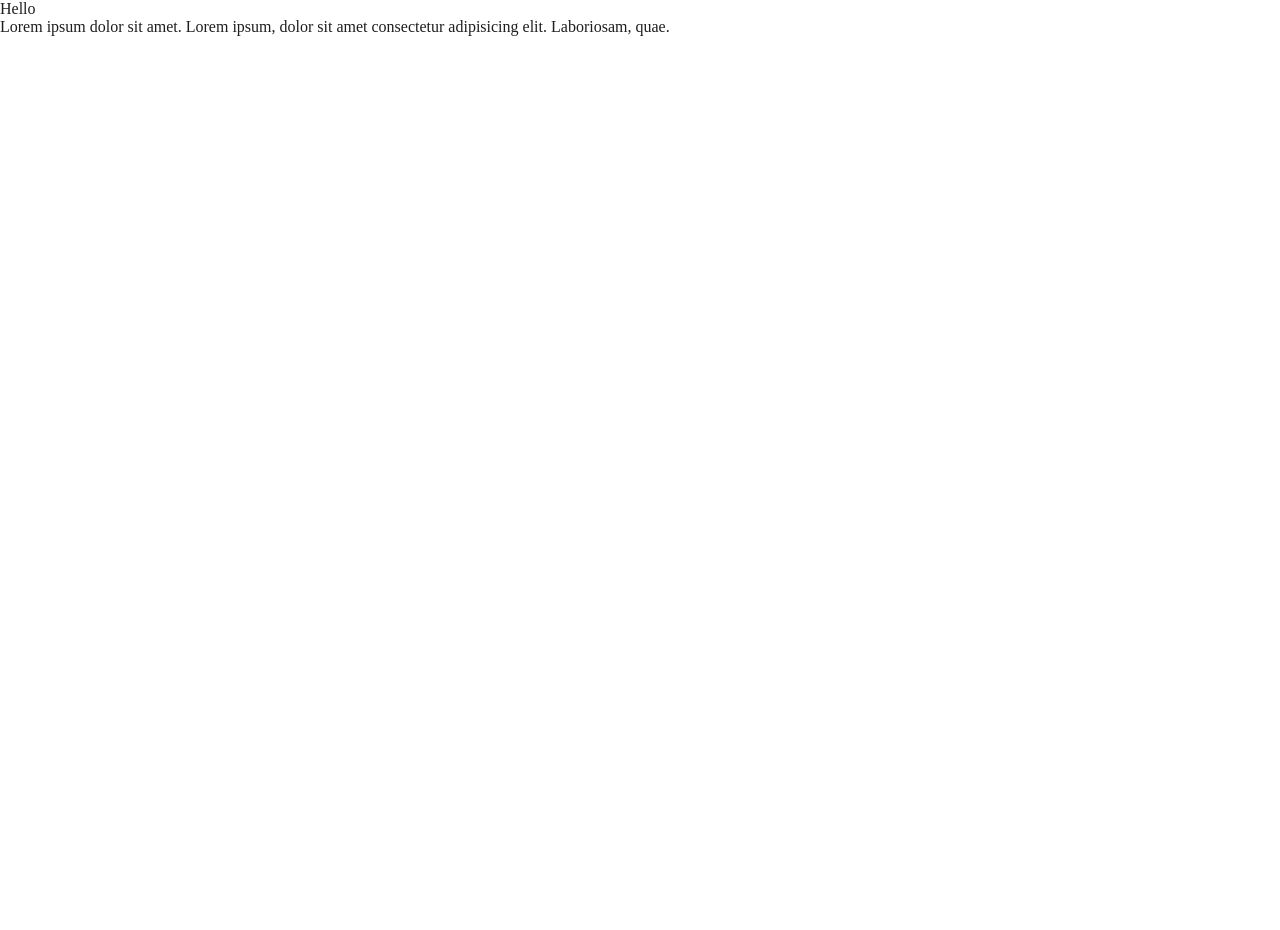
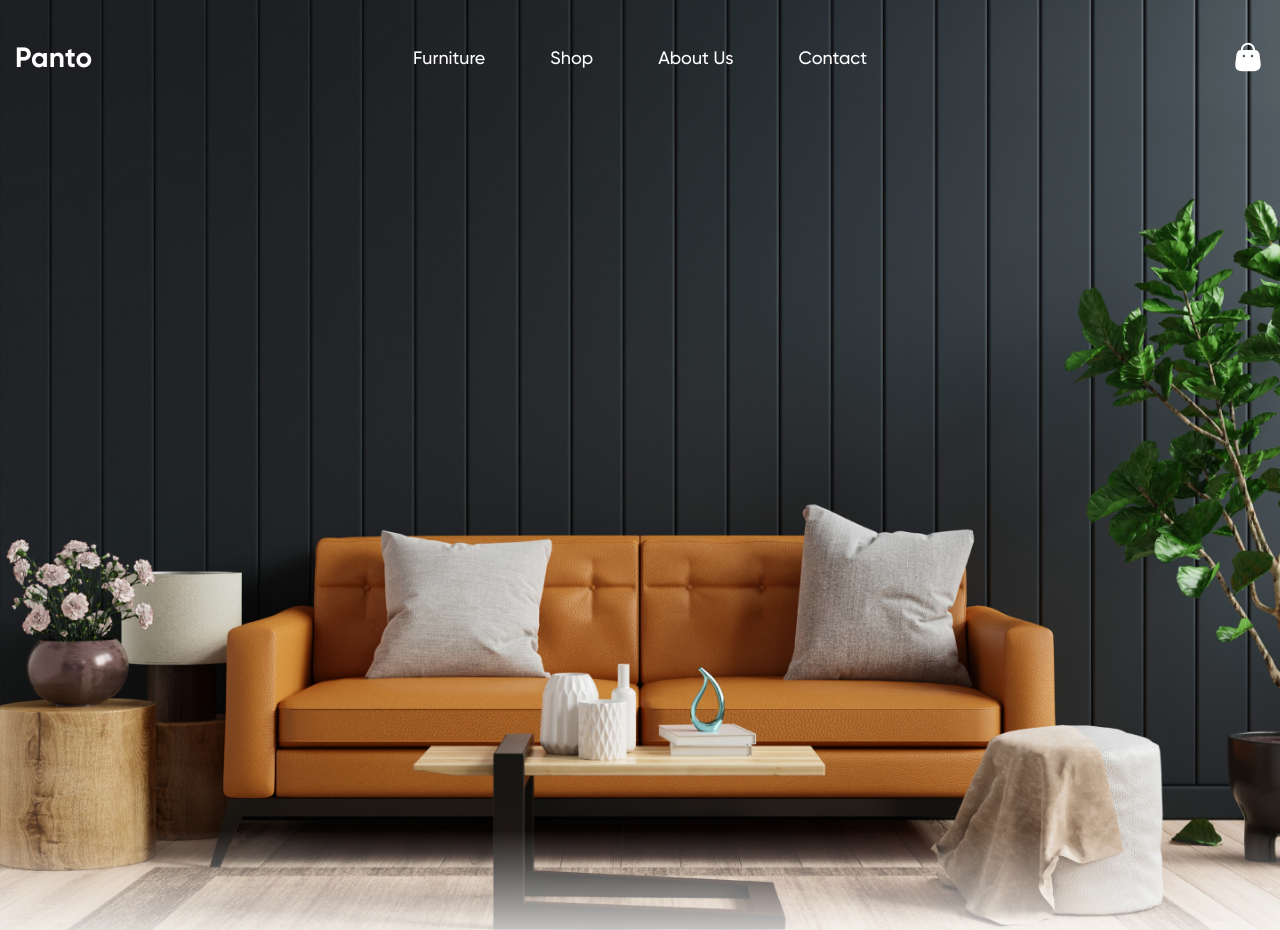
Before and after one commit to Alexana7/Furniture-store, a plain HTML site: page index.html in a window 1280 px wide. Shown: the top 930 px of the page. Before the commit the page ends 800 px from the top, so only its background shows below. Drawn offline with Linux system fonts and the light colour scheme.

Commit message:
add styles for nav-block

```diff
--- a/index.html
+++ b/index.html
@@ -5,10 +5,25 @@
   <meta name="viewport" content="width=device-width, initial-scale=1.0">
   <link rel="stylesheet" href="./css/main.css">
   <title>Panto</title>
-  <h1>Hello</h1>
-  <p>Lorem ipsum dolor sit amet. Lorem ipsum, dolor sit amet consectetur adipisicing elit. Laboriosam, quae.</p>
 </head>
 <body>
+  <header class="header">
+    <div class="container">
+      <nav class="nav">
+        <a href="#!" class="nav__logo">Panto</a>
+        <ul class="nav-list">
+          <li class="nav-list__item"><a class="nav-list__link" href="#!">Furniture</a></li>
+          <li class="nav-list__item"><a class="nav-list__link" href="#!">Shop</a></li>
+          <li class="nav-list__item"><a class="nav-list__link" href="#!">About Us</a></li>
+          <li class="nav-list__item"><a class="nav-list__link" href="#!">Contact</a></li>
+        </ul>
+          <a class="cart" href="#!" class="cart__img">
+            <img src="./img/icons/cart.svg" alt="cart">
+            <div class="cart__count"></div>
+          </a>
+      </nav>
+    </div>
+  </header>
 
 </body>
 </html>
--- a/scss/base/_base.scss
+++ b/scss/base/_base.scss
@@ -5,3 +5,9 @@ html, body {
   color: var(--text-color);
 
 }
+
+.container {
+  margin: 0 auto;
+  padding: 0 15px;
+  max-width: 1310px;
+}
--- a/scss/base/_vars.scss
+++ b/scss/base/_vars.scss
@@ -16,9 +16,16 @@
   --ui-dark-blue:#0D1B39;
 
 
-  --font-main: font-family: 'Gilroy', sans-serif;
-  --font-cards: font-family: 'Inter', sans-serif;
-  --font-footer-accent: font-family: 'DM Sans', sans-serif;
-
+  --font-main: 'Gilroy', sans-serif;
+  --font-cards: 'Inter', sans-serif;
+  --font-footer-accent: 'DM Sans', sans-serif;
 
 }
+
+@mixin retina-bg($image) {
+  @media
+  (-webkit-min-device-pixel-ratio: 2),
+  (min-resolution: 192dpi) {
+      background-image: $image;
+  }
+}
--- /dev/null
+++ b/scss/blocks/_header.scss
@@ -0,0 +1,17 @@
+
+.header {
+  padding-top: 40px;
+  background: var(--footer-bg);
+  background-image: url('./../img/header/header-bg.jpg');
+  background-repeat: no-repeat;
+  aspect-ratio: 1440 / 1084;
+  background-size: cover;
+  color: var(--text-header-color);
+  // max-width: 1440px;
+  // margin: 0 auto;
+  @include retina-bg(url('./../img/header/header-bg@2x.jpg'));
+
+  a {
+    color: var(--text-header-color);
+  }
+}
--- /dev/null
+++ b/scss/blocks/_nav-list.scss
@@ -0,0 +1,14 @@
+.nav-list {
+  display: flex;
+  justify-content: center;
+  align-items: center;
+  gap: 65px;
+  justify-self: center;
+  align-self: center;
+  font-weight: 500;
+  font-size: 18px;
+}
+.nav-list__item {
+}
+.nav-list__link {
+}
--- /dev/null
+++ b/scss/blocks/_nav.scss
@@ -0,0 +1,13 @@
+.nav {
+
+  display: grid;
+  grid-template-columns: 2fr 8fr 2fr;
+  gap: 20px;
+}
+.nav__logo {
+  align-self: center;
+  font-size: 28px;
+  font-weight: 700;
+  letter-spacing: 0.28px;
+  text-transform: capitalize;
+}
--- /dev/null
+++ b/scss/blocks/cart.scss
@@ -0,0 +1,9 @@
+
+.cart {
+  align-self: center;
+  justify-self: end;
+}
+.cart__img {
+}
+.cart__count {
+}
--- a/scss/main.scss
+++ b/scss/main.scss
@@ -1,5 +1,12 @@
+@import './../fonts/Gilroy/stylesheet.css';
+
+// Base
 @import './base/reset';
 @import './base/base';
 @import './base/vars';
 
-@import './../fonts/Gilroy/stylesheet.css';
+// Blocks
+@import './blocks/header';
+@import './blocks/nav';
+@import './blocks/nav-list';
+@import './blocks/cart';
```
Also changed, not shown: css/cart.css (added), css/main.css, 2 other files.
